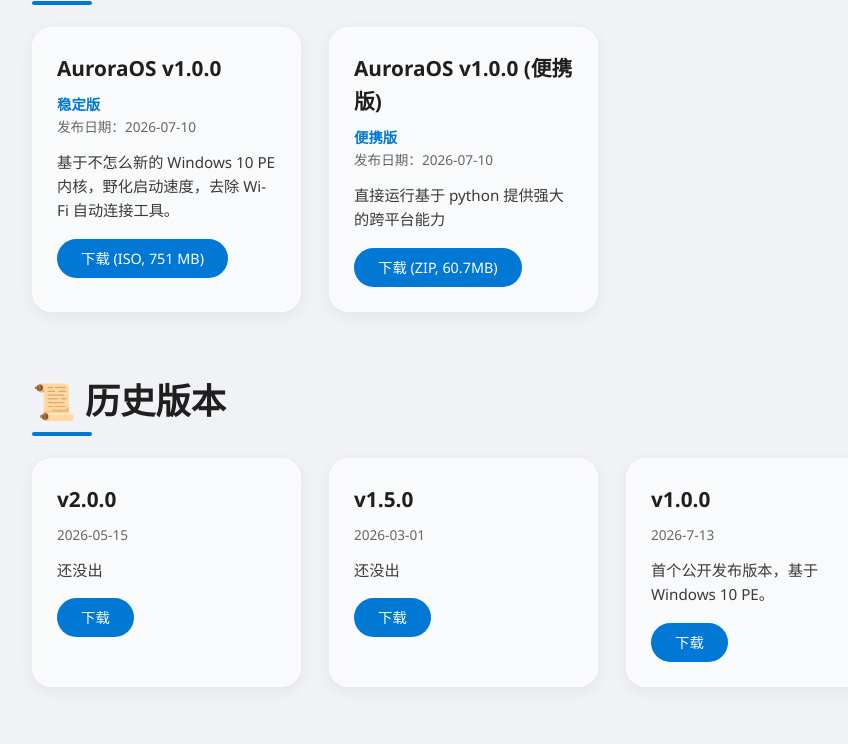
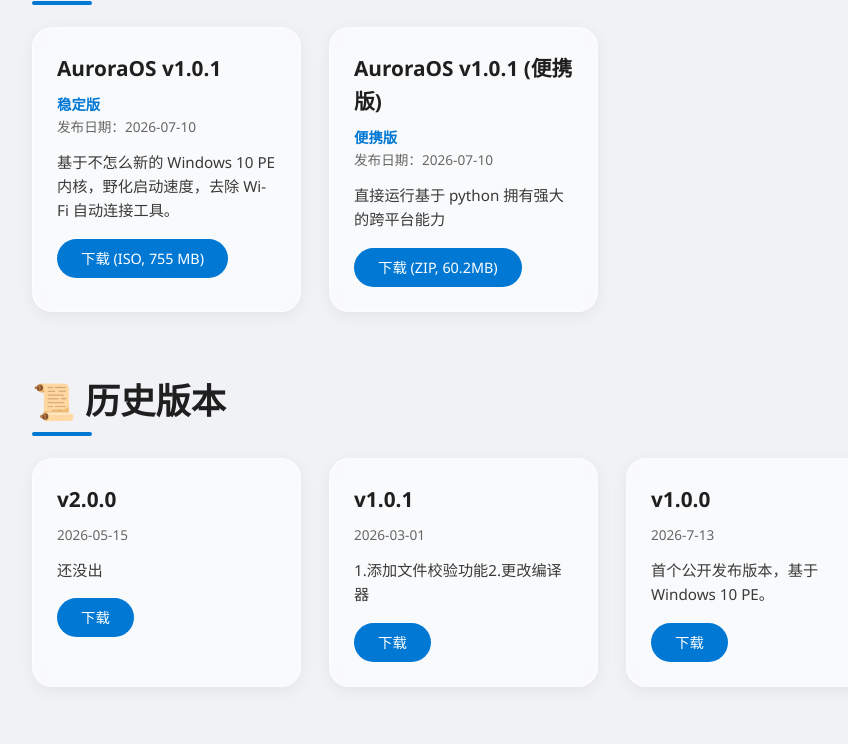
Before and after one commit to cavanluo666/AuroraOSwed, a plain HTML site: page index.html in a window 1280 px wide. Shown: the part 608-1352 px from the top of the page, without its empty margins (28-876 px from the left). Drawn offline with Linux system fonts and the light colour scheme.

Commit message:
Update index.html

```diff
--- a/index.html
+++ b/index.html
@@ -585,18 +585,18 @@
             <h2 class="section-title">📥 下载最新版本</h2>
             <div class="card-grid">
                 <div class="card">
-                    <h3>AuroraOS v1.0.0</h3>
+                    <h3>AuroraOS v1.0.1</h3>
                     <div class="version">稳定版</div>
                     <div class="date">发布日期：2026-07-10</div>
                     <div class="desc">基于不怎么新的 Windows 10 PE 内核，野化启动速度，去除 Wi-Fi 自动连接工具。</div>
-                    <a href="https://1813271333.share.123pan.cn/123pan/euaUVv-0ZfGd?pwd=wt4x#" class="download-link">下载 (ISO, 751 MB)</a>
+                    <a href="https://1813271333.share.123pan.cn/123pan/euaUVv-cRFGd?pwd=KzU2#" class="download-link">下载 (ISO, 755 MB)</a>
                 </div>
                 <div class="card">
-                    <h3>AuroraOS v1.0.0 (便携版)</h3>
+                    <h3>AuroraOS v1.0.1 (便携版)</h3>
                     <div class="version">便携版</div>
                     <div class="date">发布日期：2026-07-10</div>
-                    <div class="desc">直接运行基于 python 提供强大的跨平台能力</div>
-                    <a href="https://1813271333.share.123pan.cn/123pan/euaUVv-r10Gd?pwd=Jpge#" class="download-link">下载 (ZIP, 60.7MB)</a>
+                    <div class="desc">直接运行基于 python 拥有强大的跨平台能力</div>
+                    <a href="https://1813271333.share.123pan.cn/123pan/euaUVv-MvZGd?pwd=g9ja#" class="download-link">下载 (ZIP, 60.2MB)</a>
                 </div>
             </div>
         </section>
@@ -612,10 +612,10 @@
                     <a href="#" class="download-link">下载</a>
                 </div>
                 <div class="card">
-                    <h3>v1.5.0</h3>
+                    <h3>v1.0.1</h3>
                     <div class="date">2026-03-01</div>
-                    <div class="desc">还没出</div>
-                    <a href="#" class="download-link">下载</a>
+                    <div class="desc">1.添加文件校验功能2.更改编译器</div>
+                    <a href="https://1813271333.share.123pan.cn/123pan/euaUVv-eRFGd?pwd=hlaL#" class="download-link">下载</a>
                 </div>
                 <div class="card">
                     <h3>v1.0.0</h3>
```
